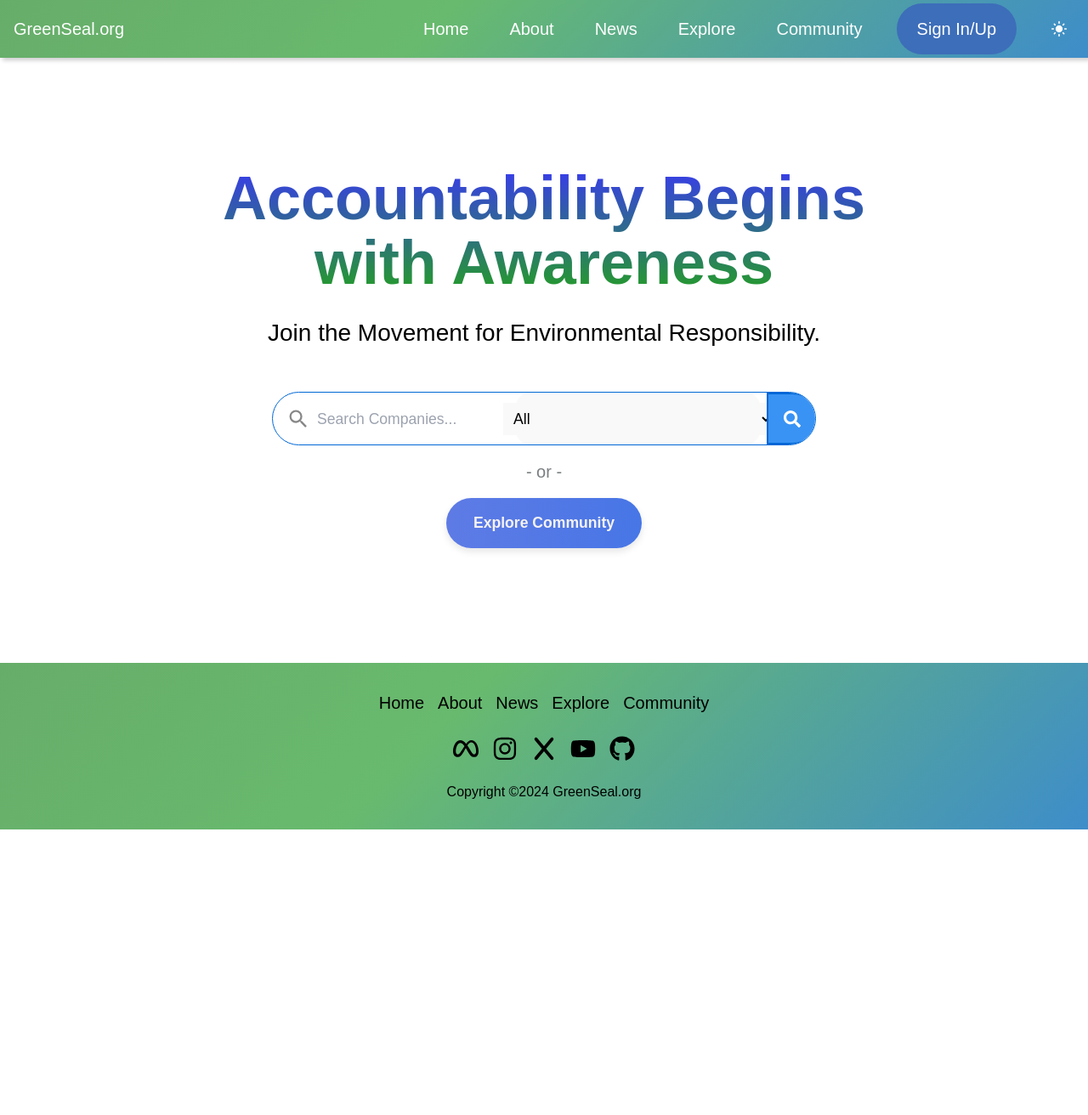
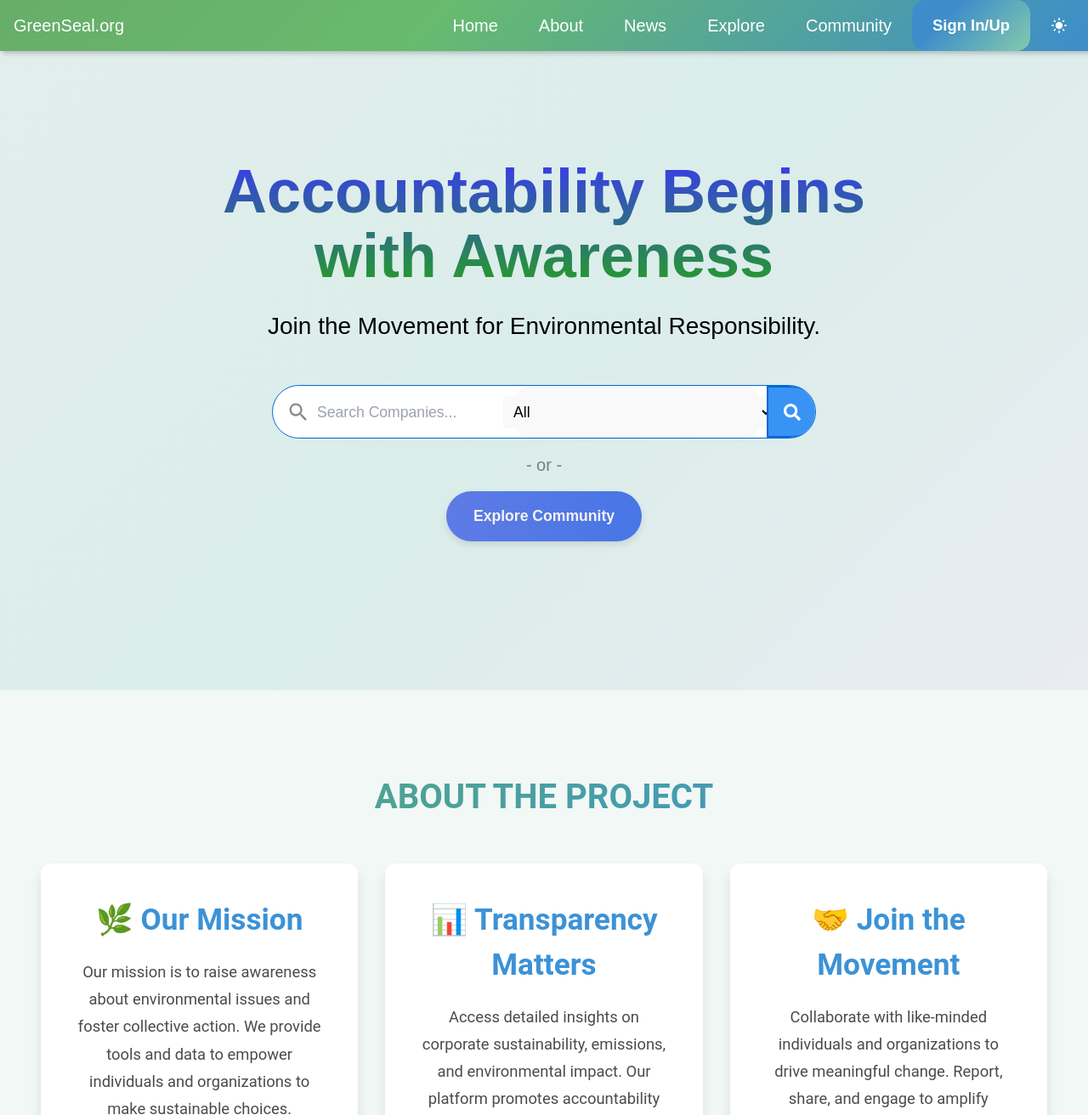
Before and after one commit to aravinth-krishna/greenseal, a Next.js app: page / in a window 1280 px wide. Shown: the top 1312 px of the page at 85% size. Before the commit the page ends 976 px from the top, so only its background shows below. Built offline with nearby package versions, Linux system fonts and the light colour scheme.

Commit message:
Enhance signup API, improve global styles with smooth scrolling, and update hero section layout.

```diff
--- a/app/api/auth/signup/route.ts
+++ b/app/api/auth/signup/route.ts
@@ -1,5 +1,5 @@
 import { NextResponse } from "next/server";
-import prisma from "@/lib/prismaClient"; // Import prisma to handle database actions
+import prisma from "@/lib/prismaClient";
 import bcrypt from "bcryptjs";
 
 export async function POST(request: Request) {
--- a/app/globals.css
+++ b/app/globals.css
@@ -12,6 +12,10 @@
     --background: #0a0a0a;
     --foreground: #ededed;
   }
+}
+
+html {
+  scroll-behavior: smooth;
 }
 
 body {
--- a/app/page.module.css
+++ b/app/page.module.css
@@ -1,13 +1,13 @@
 .hero {
-  height: 90vh;
+  height: 94vh;
   display: flex;
   flex-direction: column;
   align-items: center;
   justify-content: center;
   padding: 2rem;
+  padding-bottom: 5rem;
   width: 100%;
-  background: linear-gradient(135deg, #c4e5df 0%, #a6ddd6 50%, #a8bede 100%);
-  background: url("");
+  background: linear-gradient(135deg, #e2eeec 0%, #daedea 50%, #e9ecf1 100%);
   background-repeat: no-repeat;
   background-size: cover;
 }
@@ -44,3 +44,95 @@
   font-size: 1.25rem;
   color: #797e81;
 }
+
+.about {
+  padding: 6rem 3rem;
+  background-color: #f1f8f6;
+  text-align: center;
+  font-family: "Roboto", sans-serif;
+}
+
+.aboutHeading {
+  font-size: 2.5rem;
+  font-weight: 700;
+  color: #2e4d4f;
+  margin-bottom: 3rem;
+  text-transform: uppercase;
+  background: linear-gradient(135deg, #57ab6f, #3c92d6);
+  -webkit-background-clip: text;
+  background-clip: text;
+  -webkit-text-fill-color: transparent;
+}
+
+.aboutContent {
+  display: grid;
+  grid-template-columns: repeat(auto-fit, minmax(300px, 1fr));
+  gap: 2rem;
+  margin-top: 2rem;
+  justify-content: center;
+}
+
+.aboutFeature {
+  background: #ffffff;
+  border-radius: 12px;
+  box-shadow: 0 10px 15px rgba(0, 0, 0, 0.1);
+  padding: 2.5rem;
+  transition: transform 0.3s ease, box-shadow 0.3s ease;
+}
+
+.aboutFeature:hover {
+  transform: translateY(-5px);
+  box-shadow: 0 15px 25px rgba(0, 0, 0, 0.15);
+}
+
+.aboutFeature h3 {
+  font-size: 2.2rem;
+  color: #3c92d6;
+  margin-bottom: 1.2rem;
+  font-weight: 600;
+}
+
+.aboutFeature p {
+  font-size: 1.15rem;
+  color: #4b4b4b;
+  line-height: 1.75;
+  max-width: 600px;
+  margin: 0 auto;
+}
+
+.dataExplanation {
+  background-color: #e8f5f2;
+  padding: 4rem 2rem;
+  text-align: center;
+  margin-top: 4rem;
+  border-radius: 12px;
+  box-shadow: 0 10px 20px rgba(0, 0, 0, 0.1);
+}
+
+.dataExplanation h3 {
+  font-size: 2.5rem;
+  color: #2e4d4f;
+  font-weight: 700;
+  margin-bottom: 1.5rem;
+  text-transform: uppercase;
+}
+
+.dataExplanation p {
+  font-size: 1.5rem;
+  color: #4b4b4b;
+  line-height: 1.8;
+  max-width: 800px;
+  margin: 0 auto;
+  margin-bottom: 1.5rem;
+  text-align: left;
+}
+
+@media (max-width: 768px) {
+  .aboutHeading {
+    font-size: 2.5rem;
+  }
+
+  .aboutFeature {
+    padding: 2rem;
+  }
+}
--- a/app/page.tsx
+++ b/app/page.tsx
@@ -16,6 +16,65 @@ export default function Home() {
           <CTAButton />
         </div>
       </section>
+      <section className={styles.about} id="about">
+        <h2 className={styles.aboutHeading}>About the Project</h2>
+        <div className={styles.aboutContent}>
+          <div className={styles.aboutFeature}>
+            <h3>🌿 Our Mission</h3>
+            <p>
+              Our mission is to raise awareness about environmental issues and
+              foster collective action. We provide tools and data to empower
+              individuals and organizations to make sustainable choices.
+            </p>
+          </div>
+          <div className={styles.aboutFeature}>
+            <h3>📊 Transparency Matters</h3>
+            <p>
+              Access detailed insights on corporate sustainability, emissions,
+              and environmental impact. Our platform promotes accountability
+              through easy access to reliable data.
+            </p>
+          </div>
+          <div className={styles.aboutFeature}>
+            <h3>🤝 Join the Movement</h3>
+            <p>
+              Collaborate with like-minded individuals and organizations to
+              drive meaningful change. Report, share, and engage to amplify
+              sustainability efforts globally.
+            </p>
+          </div>
+          <div className={styles.aboutFeature}>
+            <h3>🔍 Make Informed Choices</h3>
+            <p>
+              Leverage our verified data to make better decisions. Discover
+              actionable insights to adopt environmentally friendly practices in
+              daily life.
+            </p>
+          </div>
+        </div>
+        <div className={styles.dataExplanation}>
+          <h3 className={styles.dataHeading}>How We Gather Data</h3>
+          <p>
+            We rely on{" "}
+            <strong>ESG (Environmental, Social, and Governance)</strong> public
+            data, which is sourced from highly credible organizations, including
+            government reports, environmental agencies, and corporate
+            disclosures. This data is thoroughly verified to ensure accuracy and
+            transparency.
+          </p>
+          <p>
+            Our News page aggregates the latest environmental articles and
+            updates from the <strong>News API</strong>, which pulls information
+            from a wide range of trustworthy sources worldwide. This ensures
+            users stay informed with timely and reliable news.
+          </p>
+          <p>
+            By combining advanced data aggregation techniques with a commitment
+            to transparency, we empower users to make well-informed decisions
+            and drive impactful environmental action.
+          </p>
+        </div>
+      </section>
     </>
   );
 }
--- a/components/Navbar/Navbar.module.css
+++ b/components/Navbar/Navbar.module.css
@@ -49,21 +49,30 @@
 }
 
 .signInUpButton {
-  margin: 0.25rem 1rem;
-  background-color: #3d6eb9;
+  background: linear-gradient(135deg, #3e8dca 30%, #84caad 100%);
   color: white;
+  font-size: 1.15rem;
+  font-weight: 600;
+  padding: 0.6rem 1.5rem;
   border: none;
-  border-radius: 2rem;
+  border-radius: 1rem;
   cursor: pointer;
-  transition: background-color 0.3s ease;
+  transition: all 0.3s ease;
+  text-align: center;
 }
+
 .signInUpButton:hover {
-  background-color: #43b93d;
-  color: white;
-  border: none;
-  border-radius: 2rem;
-  transition: background-color 0.3s ease;
+  background: linear-gradient(135deg, #68ba6e 0%, #429b8f 100%);
+  color: #f1f1f1;
+  box-shadow: 0 4px 10px rgba(0, 0, 0, 0.2);
 }
+
+.signInUpButton a {
+  text-decoration: none;
+  color: inherit;
+  display: inline-block;
+}
+
 .sidebar {
   position: fixed;
   top: 0;
--- a/components/Navbar/Navbar.tsx
+++ b/components/Navbar/Navbar.tsx
@@ -31,7 +31,7 @@ const Navbar = () => {
             <Link href="/news">News</Link>
           </li>
           <li>
-            <Link href="/explore">Explore</Link>
+            <Link href="/search">Explore</Link>
           </li>
           <li>
             <Link href="/community">Community</Link>
@@ -50,19 +50,21 @@ const Navbar = () => {
             <Link href="/">Home</Link>
           </li>
           <li>
-            <Link href="/about">About</Link>
+            <Link href="/#about">About</Link>
           </li>
           <li>
             <Link href="/news">News</Link>
           </li>
           <li>
-            <Link href="/explore">Explore</Link>
+            <Link href="/search">Explore</Link>
           </li>
           <li>
             <Link href="/community">Community</Link>
           </li>
-          <li className={styles.signInUpButton}>
-            <Link href="/signup">Sign In/Up</Link>
+          <li>
+            <Link href="/signup" className={styles.signInUpButton}>
+              Sign In/Up
+            </Link>
           </li>
           <li>
             <a href="#">
@@ -71,8 +73,7 @@ const Navbar = () => {
           </li>
           <li>
             <Link href="#" onClick={toggleSidebar}>
-              {" "}
-              <MdOutlineMenu />{" "}
+              <MdOutlineMenu />
             </Link>
           </li>
         </ul>
```
